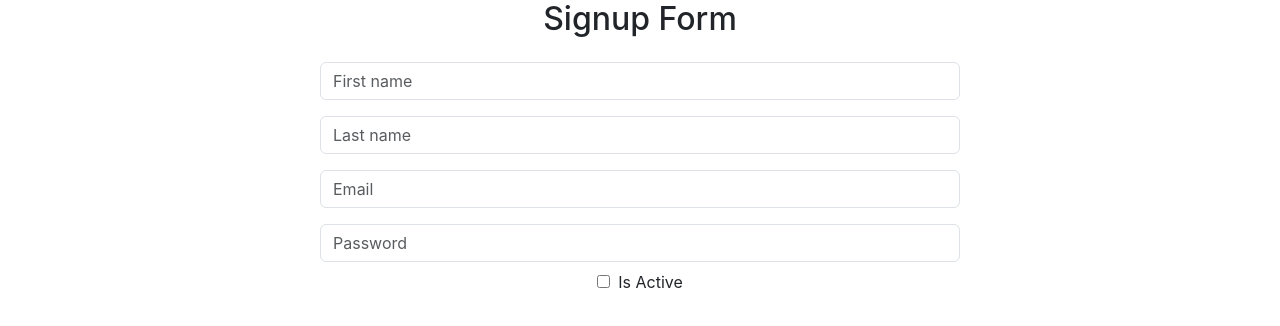
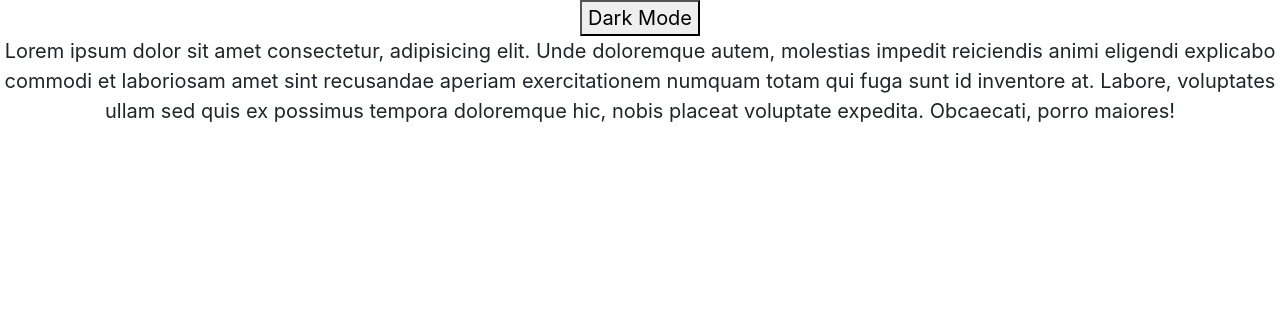
Before and after one commit to ankushk1/sep22-react, a React (Create React App) app: page / in a window 1280 px wide. Shown: the top 326 px of the page. Built offline with nearby package versions, Linux system fonts and the light colour scheme.

Commit message:
Added Custom Hooks

```diff
--- a/src/App.js
+++ b/src/App.js
@@ -11,6 +11,9 @@ import { createContext, useState } from "react";
 import UseEffectComp from "./Components/UseEffectComp";
 import ApiComp from "./Components/ApiComp";
 import FormComp from "./Components/FormComp";
+import Signin from "./Components/Signin";
+import ApiComp2 from "./Components/ApiComp2";
+import ThemeComp from "./Components/ThemeComp";
 
 export const messageContext = createContext(null);
 messageContext.displayName = "messageProvider";
@@ -50,7 +53,11 @@ function App() {
         <button onClick={() => setMount(!mount)}>Mount/Unmount</button>
       </div> */}
       {/* <ApiComp/> */}
-      <FormComp/>
+      {/* <ApiComp2/> */}
+      {/* <FormComp className="mb-5"/>
+
+      <Signin className="mt-5"/> */}
+      <ThemeComp/>
     </div>
   );
 }
--- a/src/Components/ApiComp.js
+++ b/src/Components/ApiComp.js
@@ -9,47 +9,50 @@ import {
   Spinner
 } from "reactstrap";
 import RenderData from "./RenderData";
+import { useFetch } from "../utils/CustomHooks";
 const ApiComp = () => {
-  const [data, setData] = useState([]);
+  // const [data, setData] = useState([]);
   const [filter, setFilter] = useState("products");
-  const [loading, setLoading] = useState(false);
+  // const [loading, setLoading] = useState(false);
 
-  const filterData = (json) => {
-    // if(filter === "products") {
-    //   return json.products
-    // } else if( filter === "users") {
-    //   return json.users
-    // }
+  // const filterData = (json) => {
+  //   // if(filter === "products") {
+  //   //   return json.products
+  //   // } else if( filter === "users") {
+  //   //   return json.users
+  //   // }
 
-    // :TODO -- Add a new route and render its data
-    switch (filter) {
-      case "products":
-        return json.products;
-      case "users":
-        return json.users;
-      case "quotes":
-        return json.quotes;
-      default:
-        return;
-    }
-  };
+  //   // :TODO -- Add a new route and render its data
+  //   switch (filter) {
+  //     case "products":
+  //       return json.products;
+  //     case "users":
+  //       return json.users;
+  //     case "quotes":
+  //       return json.quotes;
+  //     default:
+  //       return;
+  //   }
+  // };
 
-  async function fetchData() {
-    setLoading(true);
-    const data = await fetch(`https://dummyjson.com/${filter}`);
-    const json = await data.json();
-    setData(filterData(json));
-    setLoading(false);
-  }
+  // async function fetchData() {
+  //   setLoading(true);
+  //   const data = await fetch(`https://dummyjson.com/${filter}`);
+  //   const json = await data.json();
+  //   setData(filterData(json));
+  //   setLoading(false);
+  // }
 
-  useEffect(() => {
-    fetchData();
-    // (async () => {
-    //   const data = await fetch("https://dummyjson.com/products");
-    //   const json = await data.json();
-    //   setData(json.products);
-    // })();
-  }, [filter]);
+  // useEffect(() => {
+  //   fetchData();
+  //   // (async () => {
+  //   //   const data = await fetch("https://dummyjson.com/products");
+  //   //   const json = await data.json();
+  //   //   setData(json.products);
+  //   // })();
+  // }, [filter]);
+
+  const {data, loading} = useFetch("https://dummyjson.com", filter)
 
   return (
     <div>
--- /dev/null
+++ b/src/Components/ApiComp2.js
@@ -0,0 +1,15 @@
+import React from 'react'
+import { useFetch } from '../utils/CustomHooks'
+
+const ApiComp2 = () => {
+
+  const {data} = useFetch('https://jsonplaceholder.typicode.com/todos');
+
+  console.log(data)
+
+  return (
+    <div>ApiComp2</div>
+  )
+}
+
+export default ApiComp2
--- a/src/Components/FormComp.js
+++ b/src/Components/FormComp.js
@@ -1,22 +1,26 @@
 import React, { useState } from "react";
 import { Input } from "reactstrap";
+import { useFormHook } from "../utils/CustomHooks";
 
 const FormComp = () => {
-  const [userInfo, setUserInfo] = useState({
-    firstName: "",
-    lastName: "",
-    email: "",
-    password: "",
-    isActive: ""
-  });
+  // const [userInfo, setUserInfo] = useState({
+  //   firstName: "",
+  //   lastName: "",
+  //   email: "",
+  //   password: "",
+  //   isActive: "",
+  //   selectVal: null
+  // });
 
-  const handleInputChange = (event, type = null) => {
-    if (type === "checkbox") {
-      setUserInfo({ ...userInfo, [event.target.name]: event.target.checked });
-    } else {
-      setUserInfo({ ...userInfo, [event.target.name]: event.target.value });
-    }
-  };
+  // const handleInputChange = (event, type = null) => {
+  //   if (type === "checkbox") {
+  //     setUserInfo({ ...userInfo, [event.target.name]: event.target.checked });
+  //   } else {
+  //     setUserInfo({ ...userInfo, [event.target.name]: event.target.value });
+  //   }
+  // };
+
+  const {inputVal, handleInputChange} = useFormHook();
 
   return (
     <div>
@@ -27,7 +31,7 @@ const FormComp = () => {
           type="text"
           className="w-50 form-control my-2"
           placeholder="First name"
-          value={userInfo.firstName}
+          value={inputVal.firstName}
           name="firstName"
           onChange={(event) => handleInputChange(event)}
         />
@@ -35,7 +39,7 @@ const FormComp = () => {
           type="text"
           className="w-50 form-control my-2"
           placeholder="Last name"
-          value={userInfo.lastName}
+          value={inputVal.lastName}
           name="lastName"
           onChange={(event) => handleInputChange(event)}
         />
@@ -43,7 +47,7 @@ const FormComp = () => {
           type="email"
           className="w-50 form-control my-2"
           placeholder="Email"
-          value={userInfo.email}
+          value={inputVal.email}
           name="email"
           onChange={(event) => handleInputChange(event)}
         />
@@ -51,26 +55,36 @@ const FormComp = () => {
           type="password"
           className="w-50 form-control my-2"
           placeholder="Password"
-          value={userInfo.password}
+          value={inputVal.password}
           name="password"
-          onChange={(event) =>
-            setUserInfo({ ...userInfo, password: event.target.value })
-          }
+          onChange={(event) => handleInputChange(event)}
         />
         <div>
           <input
             type="checkbox"
             id="cb-1"
             className="me-2"
-            checked={userInfo.isActive}
+            checked={inputVal.isActive}
             name="isActive"
             onChange={(e) =>
-              // setUserInfo({ ...userInfo, isActive: e.target.checked })
+              // setUserInfo({ ...inputVal, isActive: e.target.checked })
               handleInputChange(e, "checkbox")
             }
           />
           <label htmlFor="cb-1">Is Active</label>
         </div>
+
+        <select
+          name="selectVal"
+          className="w-50 form-control my-2"
+          value={inputVal.selectVal}
+          onChange={(event) => handleInputChange(event)}
+        >
+          <option value="" hidden>Select One</option>
+          <option value="1">One</option>
+          <option value="2">Two</option>
+          <option value="3">Three</option>
+        </select>
       </form>
     </div>
   );
--- /dev/null
+++ b/src/Components/Signin.js
@@ -0,0 +1,34 @@
+import React from "react";
+import { useFormHook } from "../utils/CustomHooks";
+
+const Signin = () => {
+
+  const {inputVal,  handleInputChange} = useFormHook();
+
+  return (
+    <div>
+
+      <h2 className="mt-5">Signin</h2>
+      <form action="" className=" d-flex align-items-center flex-column">
+        <input
+          type="email"
+          className="w-50 form-control my-2"
+          placeholder="Email"
+          value={inputVal.email}
+          name="email"
+          onChange={(event) => handleInputChange(event)}
+        />
+        <input
+          type="password"
+          className="w-50 form-control my-2"
+          placeholder="Password"
+          value={inputVal.password}
+          name="password"
+          onChange={(event) => handleInputChange(event)}
+        />
+      </form>
+    </div>
+  );
+};
+
+export default Signin;
--- /dev/null
+++ b/src/Components/ThemeComp.js
@@ -0,0 +1,38 @@
+import React from "react";
+import { useTheme } from "../utils/CustomHooks";
+
+const ThemeComp = () => {
+  const { theme, changeTheme } = useTheme();
+
+  return (
+    <div className="fs-5">
+      {theme ? (
+        <button onClick={() => changeTheme(document)}>Light Mode</button>
+      ) : (
+        <button onClick={() => changeTheme(document)}>Dark Mode</button>
+      )}
+      <div
+        className=""
+        // style={
+        //   theme === "dark"
+        //     ? {
+        //         backgroundColor: "black",
+        //         color: "white"
+        //       }
+        //     : null
+        // }
+        // className={
+        //   `${theme === "dark" ? "bg-dark text-light" : ""} fs-3`}
+      >
+        Lorem ipsum dolor sit amet consectetur, adipisicing elit. Unde
+        doloremque autem, molestias impedit reiciendis animi eligendi explicabo
+        commodi et laboriosam amet sint recusandae aperiam exercitationem
+        numquam totam qui fuga sunt id inventore at. Labore, voluptates ullam
+        sed quis ex possimus tempora doloremque hic, nobis placeat voluptate
+        expedita. Obcaecati, porro maiores!
+      </div>
+    </div>
+  );
+};
+
+export default ThemeComp;
--- /dev/null
+++ b/src/utils/CustomHooks.js
@@ -0,0 +1,59 @@
+import { useEffect, useState } from "react";
+
+export const useFormHook = () => {
+  const [inputVal, setInputVal] = useState({});
+
+  const handleInputChange = (event, type = null) => {
+    if (type === "checkbox") {
+      setInputVal({ ...inputVal, [event.target.name]: event.target.checked });
+    } else {
+      setInputVal({ ...inputVal, [event.target.name]: event.target.value });
+    }
+  };
+
+  return { inputVal, handleInputChange };
+};
+
+export const useFetch = (url, filter = null) => {
+  const [loading, setLoading] = useState(false);
+  const [data, setData] = useState([]);
+
+  const filterData = (json) => {
+    switch (filter) {
+      case "products":
+        return json.products;
+      case "users":
+        return json.users;
+      case "quotes":
+        return json.quotes;
+      default:
+        return;
+    }
+  };
+
+  const fetchData = async () => {
+    setLoading(true);
+    const res = await fetch(`${url}/${filter ?? ""}`);
+    const json = await res.json();
+
+    filter ? setData(filterData(json)) : setData(json);
+    setLoading(false);
+  };
+
+  useEffect(() => {
+    fetchData();
+  }, [url, filter]);
+
+  return { data, loading };
+};
+
+export const useTheme = () => {
+  const [theme, setTheme] = useState(false);
+
+  const changeTheme = (document) => {
+    document.body.className = !theme ? "bg-dark text-light" : "";
+    setTheme(!theme)
+  };
+
+  return { theme, changeTheme };
+};
```
